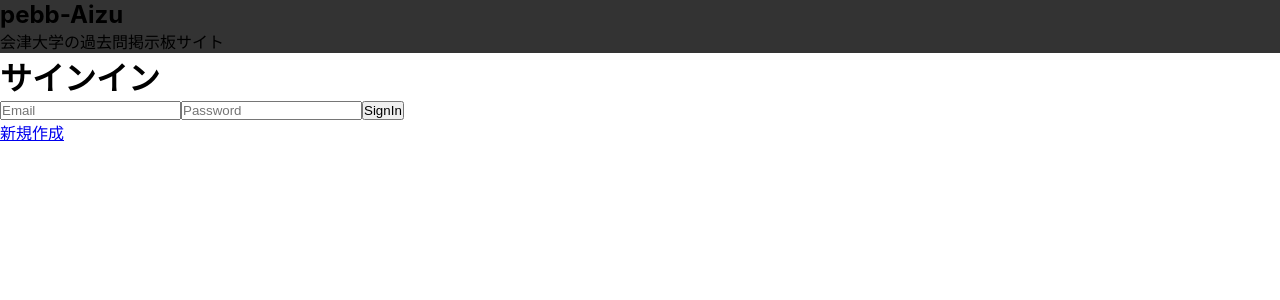
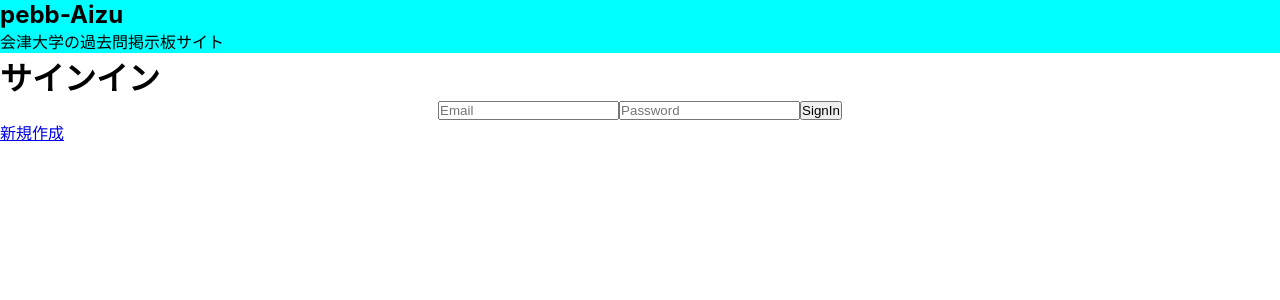
Before and after one commit to nyan92015/pebb-aizu, a React (Create React App) app: page /signin in a window 1280 px wide. Shown: the top 300 px of the page. Built offline with nearby package versions, Linux system fonts and the light colour scheme; no server answers.

Commit message:
SginInを中央ぞろえにしました

```diff
--- a/src/containers/Header/Header.scss
+++ b/src/containers/Header/Header.scss
@@ -1,4 +1,4 @@
 .header {
-  background-color: #333;
+  background-color: aqua;
   display: flex;
 }
--- /dev/null
+++ b/src/containers/SignIn/SignIn.scss
@@ -0,0 +1,5 @@
+@charset "utf-8";
+
+.Signin__form{
+  text-align: center;
+}
--- a/src/containers/SignIn/index.tsx
+++ b/src/containers/SignIn/index.tsx
@@ -6,6 +6,7 @@ import { useDispatch } from "react-redux";
 import { setUser } from "../../features/user";
 import EmailInput from "../../components/UserForm/EmailInput";
 import PasswordInput from "../../components/UserForm/PasswordInput";
+import "./SignIn.scss";
 
 const SignIn = () => {
   const navigate = useNavigate();
```
